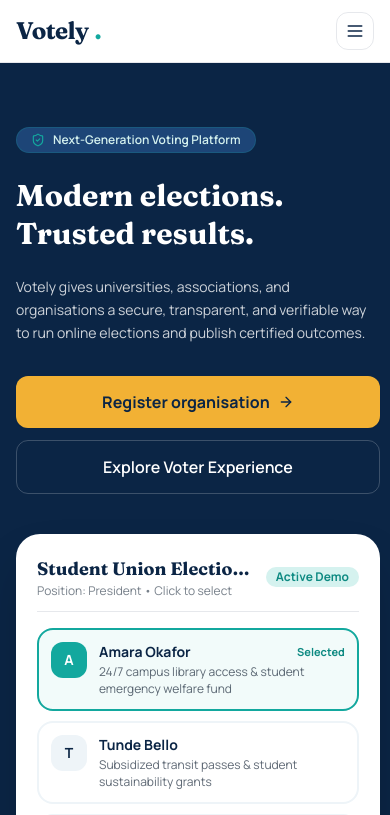
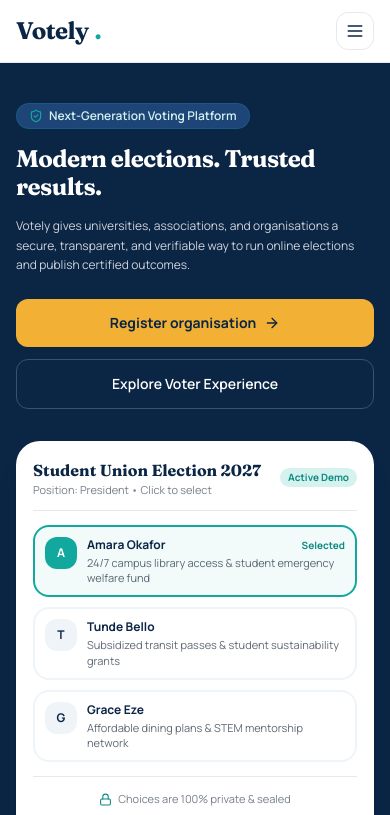
Before and after one commit to emmanuel8433/Votely, a Next.js app: page / in a window 390 px wide. Shown: the top 815 px of the page. Built offline with nearby package versions, Linux system fonts and the light colour scheme.

Commit message:
feat: add landing page and global styles with Tailwind CSS configurations

```diff
--- a/src/app/globals.css
+++ b/src/app/globals.css
@@ -1,3 +1,18 @@
-@tailwind base;@tailwind components;@tailwind utilities;
-body{@apply bg-white text-ink font-sans antialiased}
-:focus-visible{outline:3px solid #13A89E;outline-offset:2px}
+@tailwind base;
+@tailwind components;
+@tailwind utilities;
+
+html,
+body {
+  overflow-x: hidden;
+  max-width: 100%;
+}
+
+body {
+  @apply bg-white text-ink font-sans antialiased;
+}
+
+:focus-visible {
+  outline: 3px solid #13A89E;
+  outline-offset: 2px;
+}
--- a/src/app/page.tsx
+++ b/src/app/page.tsx
@@ -75,34 +75,34 @@ export default function Home() {
 
       <main className="flex-1">
         {/* Hero Section */}
-        <section className="bg-navy text-white">
-          <div className="mx-auto grid max-w-7xl items-center gap-10 lg:gap-12 px-4 py-16 sm:px-6 md:grid-cols-2 md:py-24">
-            <div className="space-y-6">
-              <span className="inline-flex items-center gap-2 rounded-full bg-navy-700 px-3.5 py-1 text-xs font-semibold text-teal-100 border border-teal/20">
-                <ShieldCheck size={14} className="text-teal" />
-                Next-Generation Voting Platform
+        <section className="bg-navy text-white overflow-hidden w-full">
+          <div className="mx-auto grid max-w-7xl items-center gap-8 sm:gap-10 lg:gap-12 px-4 py-10 sm:px-6 sm:py-16 md:grid-cols-2 md:py-24">
+            <div className="space-y-4 sm:space-y-6 w-full min-w-0">
+              <span className="inline-flex items-center gap-1.5 sm:gap-2 rounded-full bg-navy-700 px-3 py-1 sm:px-3.5 text-xs font-semibold text-teal-100 border border-teal/20 max-w-full">
+                <ShieldCheck size={14} className="text-teal shrink-0" />
+                <span className="truncate">Next-Generation Voting Platform</span>
               </span>
 
-              <h1 className="font-display text-3xl sm:text-4xl md:text-5xl lg:text-6xl font-bold leading-tight break-words">
+              <h1 className="font-display text-2xl xs:text-3xl sm:text-4xl md:text-5xl lg:text-6xl font-bold leading-[1.15] tracking-tight break-words">
                 Modern elections. Trusted results.
               </h1>
 
-              <p className="max-w-lg text-sm sm:text-base md:text-lg text-white/80 leading-relaxed">
+              <p className="max-w-lg text-xs sm:text-base md:text-lg text-white/80 leading-relaxed break-words">
                 Votely gives universities, associations, and organisations a secure, transparent, and
                 verifiable way to run online elections and publish certified outcomes.
               </p>
 
-              <div className="flex flex-col sm:flex-row flex-wrap gap-3 pt-2">
+              <div className="flex flex-col sm:flex-row gap-3 pt-2 w-full">
                 <Link
                   href="/register"
-                  className="rounded-xl bg-amber px-6 py-3.5 font-bold text-navy hover:brightness-95 transition-all shadow-sm flex items-center justify-center gap-2"
+                  className="rounded-xl bg-amber px-5 sm:px-6 py-3.5 font-bold text-navy hover:brightness-95 transition-all shadow-sm flex items-center justify-center gap-2 w-full sm:w-auto text-sm sm:text-base text-center"
                 >
                   <span>Register organisation</span>
-                  <ArrowRight size={16} />
+                  <ArrowRight size={16} className="shrink-0" />
                 </Link>
                 <Link
                   href="/vote"
-                  className="rounded-xl border border-white/20 px-6 py-3.5 font-semibold text-white hover:bg-white/10 transition-colors text-center"
+                  className="rounded-xl border border-white/20 px-5 sm:px-6 py-3.5 font-semibold text-white hover:bg-white/10 transition-colors text-center w-full sm:w-auto text-sm sm:text-base"
                 >
                   Explore Voter Experience
                 </Link>
@@ -110,20 +110,20 @@ export default function Home() {
             </div>
 
             {/* Interactive Ballot Card Preview */}
-            <div className="rounded-3xl bg-white p-5 sm:p-7 text-ink shadow-2xl border border-white/10" aria-label="Sample ballot">
+            <div className="rounded-3xl bg-white p-4 sm:p-7 text-ink shadow-xl sm:shadow-2xl border border-white/10 w-full min-w-0 max-w-full" aria-label="Sample ballot">
               <div className="flex items-center justify-between pb-3 border-b border-navy/10 gap-2">
-                <div className="min-w-0">
-                  <p className="font-display text-lg sm:text-xl font-bold text-navy truncate">
+                <div className="min-w-0 flex-1">
+                  <p className="font-display text-base sm:text-xl font-bold text-navy truncate">
                     Student Union Election 2027
                   </p>
-                  <p className="text-xs text-ink/60 truncate">Position: President • Click to select</p>
+                  <p className="text-[11px] sm:text-xs text-ink/60 truncate">Position: President • Click to select</p>
                 </div>
-                <span className="shrink-0 rounded-full bg-teal-100 text-teal-600 px-2.5 py-0.5 text-xs font-bold">
+                <span className="shrink-0 rounded-full bg-teal-100 text-teal-600 px-2 sm:px-2.5 py-0.5 text-[10px] sm:text-xs font-bold">
                   Active Demo
                 </span>
               </div>
 
-              <div className="mt-4 space-y-2.5">
+              <div className="mt-3.5 sm:mt-4 space-y-2.5">
                 {previewCandidates.map((cand) => {
                   const isSelected = selectedCandidate === cand.name;
                   return (
@@ -138,14 +138,14 @@ export default function Home() {
                           setSelectedCandidate(cand.name);
                         }
                       }}
-                      className={`flex items-start gap-3 rounded-2xl border-2 p-3 sm:p-3.5 transition-all cursor-pointer ${
+                      className={`flex items-start gap-2.5 sm:gap-3 rounded-2xl border-2 p-2.5 sm:p-3.5 transition-all cursor-pointer ${
                         isSelected
                           ? "border-teal bg-teal-100/30 shadow-xs"
                           : "border-ice bg-white hover:bg-ice/50 hover:border-navy/15"
                       }`}
                     >
                       <span
-                        className={`flex h-9 w-9 shrink-0 items-center justify-center rounded-xl text-sm font-bold transition-colors ${
+                        className={`flex h-8 w-8 sm:h-9 sm:w-9 shrink-0 items-center justify-center rounded-xl text-xs sm:text-sm font-bold transition-colors ${
                           isSelected ? "bg-teal text-white" : "bg-ice text-navy"
                         }`}
                       >
@@ -153,12 +153,12 @@ export default function Home() {
                       </span>
                       <div className="flex-1 min-w-0">
                         <div className="flex items-center justify-between gap-1">
-                          <span className="font-bold text-navy text-sm truncate">{cand.name}</span>
+                          <span className="font-bold text-navy text-xs sm:text-sm truncate">{cand.name}</span>
                           {isSelected && (
-                            <span className="text-[11px] font-bold text-teal-600 shrink-0">Selected</span>
+                            <span className="text-[10px] sm:text-[11px] font-bold text-teal-600 shrink-0">Selected</span>
                           )}
                         </div>
-                        <p className="text-xs text-ink/70 mt-0.5 leading-snug break-words">
+                        <p className="text-[11px] sm:text-xs text-ink/70 mt-0.5 leading-snug break-words">
                           {cand.manifesto}
                         </p>
                       </div>
@@ -167,8 +167,8 @@ export default function Home() {
                 })}
               </div>
 
-              <div className="mt-4 pt-3.5 border-t border-navy/10 flex flex-col sm:flex-row items-start sm:items-center justify-between gap-3">
-                <span className="text-xs text-ink/60 flex items-center gap-1.5">
+              <div className="mt-3.5 sm:mt-4 pt-3.5 border-t border-navy/10 flex flex-col sm:flex-row items-stretch sm:items-center justify-between gap-2.5 sm:gap-3">
+                <span className="text-[11px] sm:text-xs text-ink/60 flex items-center gap-1.5 justify-center sm:justify-start">
                   <Lock size={13} className="text-teal-600 shrink-0" />
                   <span>Choices are 100% private & sealed</span>
                 </span>
@@ -263,24 +263,24 @@ export default function Home() {
         </section>
 
         {/* Ready to start CTA */}
-        <section className="bg-navy py-16 sm:py-20 text-white">
-          <div className="mx-auto max-w-4xl px-4 sm:px-6 text-center space-y-6">
-            <h2 className="font-display text-2xl sm:text-3xl md:text-4xl font-bold">
+        <section className="bg-navy py-12 sm:py-20 text-white overflow-hidden w-full">
+          <div className="mx-auto max-w-4xl px-4 sm:px-6 text-center space-y-5 sm:space-y-6">
+            <h2 className="font-display text-2xl sm:text-3xl md:text-4xl font-bold break-words">
               Ready to modernize your elections?
             </h2>
-            <p className="max-w-xl mx-auto text-sm sm:text-base text-white/80">
+            <p className="max-w-xl mx-auto text-xs sm:text-base text-white/80 leading-relaxed break-words">
               Start building your first election now. Free setup, no credit card required.
             </p>
-            <div className="flex flex-col sm:flex-row justify-center gap-3 pt-2">
+            <div className="flex flex-col sm:flex-row justify-center gap-3 pt-2 w-full">
               <Link
                 href="/register"
-                className="rounded-xl bg-amber px-7 py-3.5 font-bold text-navy hover:brightness-95 transition-all shadow-sm text-center"
+                className="rounded-xl bg-amber px-6 py-3.5 font-bold text-navy hover:brightness-95 transition-all shadow-sm text-center w-full sm:w-auto text-sm sm:text-base"
               >
                 Get Started with Votely
               </Link>
               <Link
                 href="/login"
-                className="rounded-xl border border-white/20 px-7 py-3.5 font-semibold text-white hover:bg-white/10 transition-colors text-center"
+                className="rounded-xl border border-white/20 px-6 py-3.5 font-semibold text-white hover:bg-white/10 transition-colors text-center w-full sm:w-auto text-sm sm:text-base"
               >
                 Sign In
               </Link>
```
